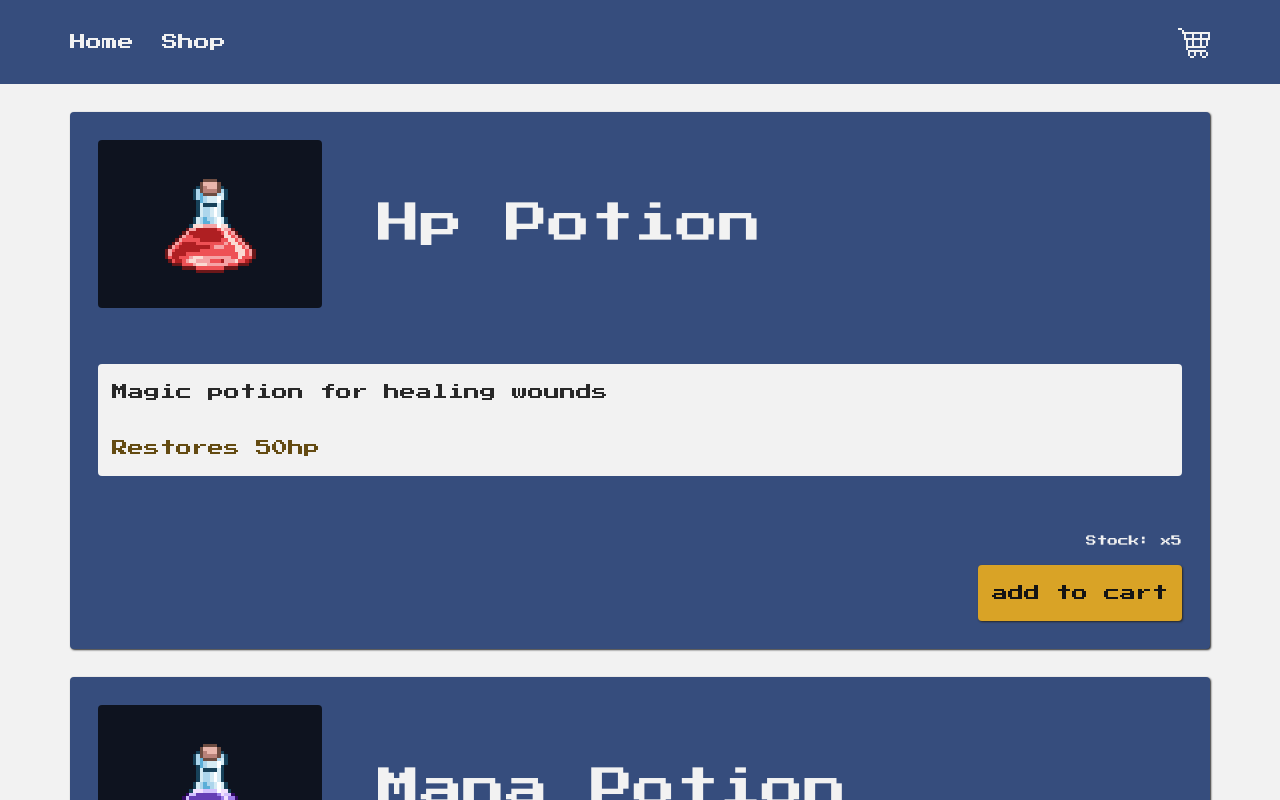
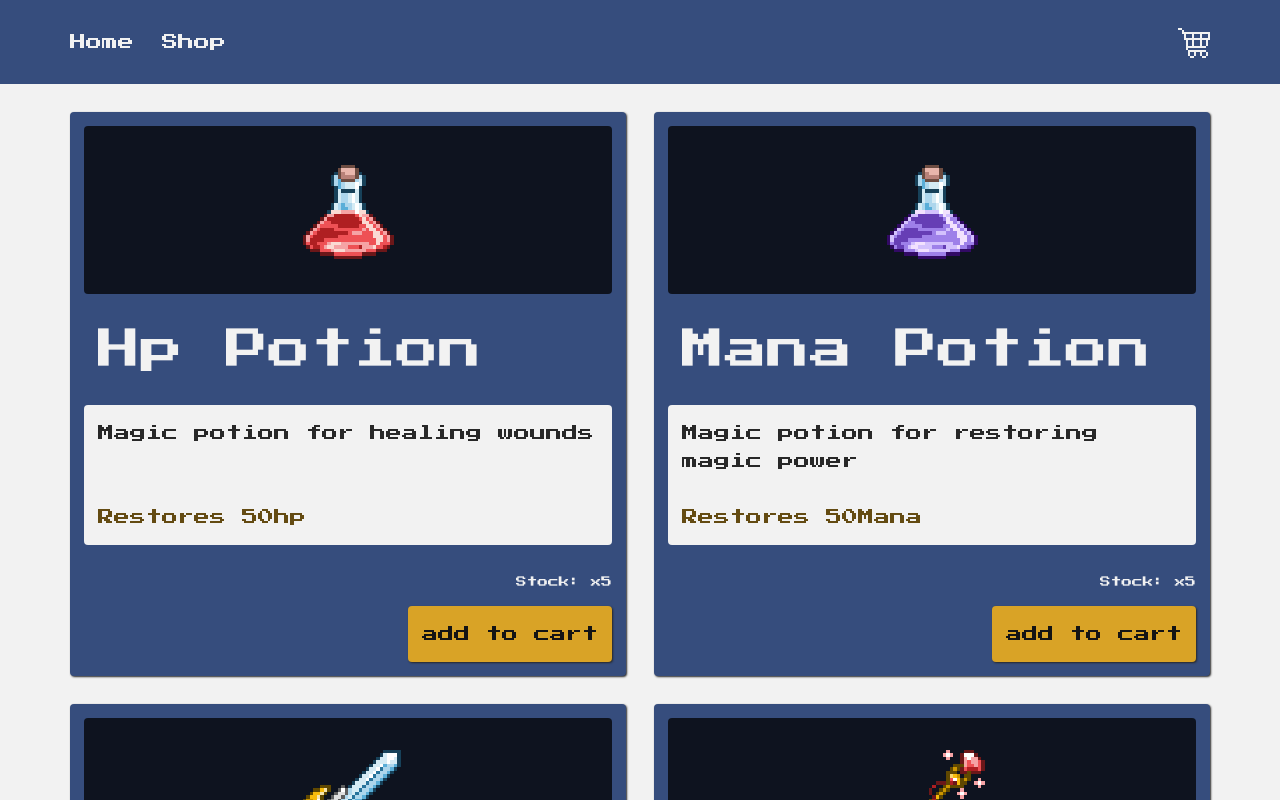
Before and after one commit to igorashs/react-shopping-cart, a React (Create React App) app: page /shop in a window 1280 px wide. Shown: the top 800 px of the page. Built offline with nearby package versions, Linux system fonts and the light colour scheme; the HTML template or start-up script is replaced by a standard one.

Commit message:
change to grid

```diff
--- a/src/Shop/Item.js
+++ b/src/Shop/Item.js
@@ -4,45 +4,24 @@ import { Button } from '../shared/Button';
 import { useShopDispatch } from '../shop-context';
 
 const ItemWrapper = styled.article`
-  --gap: var(--baseline);
-
   display: grid;
-  gap: var(--gap);
+  grid-template-rows: auto 1fr;
   padding: calc(var(--baseline) / 2);
+  gap: var(--baseline);
   border-radius: 4px;
   background-color: var(--primary);
   color: var(--text-primary);
   box-shadow: 1px 1px 2px var(--body-color);
-
-  @media (min-width: ${({ theme }) => theme.breakpoints.md}) {
-    --gap: calc(var(--baseline) * 2);
-    padding: var(--baseline);
-  }
 `;
 
-const Figure = styled.div`
+const Figure = styled.figure`
   display: flex;
-  flex-wrap: wrap;
-  gap: var(--gap);
+  flex-direction: column;
 
-  figcaption {
-    flex: 1;
-
-    h2 {
-      margin: 0;
-      padding: 0 calc(var(--baseline) / 2);
-      color: var(--text-primary);
-      overflow-wrap: break-word;
-    }
-
-    @media (min-width: ${({ theme }) => theme.breakpoints.md}) {
-      display: flex;
-      align-items: center;
-
-      h2 {
-        padding: 0;
-      }
-    }
+  h2 {
+    margin: var(--baseline) calc(var(--baseline) / 2) 0;
+    color: var(--text-primary);
+    overflow-wrap: break-word;
   }
 `;
 
@@ -59,23 +38,23 @@ const ImgWrapper = styled.div`
     image-rendering: pixelated;
     image-rendering: crisp-edges;
   }
-
-  @media (min-width: ${({ theme }) => theme.breakpoints.md}) {
-    max-width: 224px;
-  }
 `;
 
-const Details = styled.div`
+const Details = styled.section`
   display: flex;
   flex-direction: column;
-  gap: var(--gap);
+  gap: var(--baseline);
 
   p {
     max-width: 720px;
   }
 `;
 
-const DescriptionSection = styled.section`
+const Description = styled.div`
+  height: 100%;
+  display: flex;
+  flex-direction: column;
+  justify-content: space-between;
   padding: calc(var(--baseline) / 2);
   border-radius: 4px;
   background-color: var(--body-bg);
@@ -88,7 +67,7 @@ const Stats = styled.p`
   color: var(--body-accent);
 `;
 
-const BuySection = styled.section`
+const Actions = styled.div`
   display: flex;
   flex-direction: column;
   align-items: flex-end;
@@ -113,11 +92,11 @@ export function Item({ item }) {
         </figcaption>
       </Figure>
       <Details>
-        <DescriptionSection>
+        <Description>
           <p>{item.description}</p>
           <Stats>{item.stats}</Stats>
-        </DescriptionSection>
-        <BuySection>
+        </Description>
+        <Actions>
           <small>Stock: x{item.count}</small>
           <Button
             onClick={() => {
@@ -128,7 +107,7 @@ export function Item({ item }) {
           >
             Add to Cart
           </Button>
-        </BuySection>
+        </Actions>
       </Details>
     </ItemWrapper>
   );
--- a/src/Shop/Shop.js
+++ b/src/Shop/Shop.js
@@ -3,9 +3,14 @@ import { Item } from './Item';
 import styled from 'styled-components';
 
 const ItemList = styled.div`
-  display: flex;
-  flex-direction: column;
+  width: 100%;
+  display: grid;
+  grid-template-columns: 1fr;
   gap: var(--baseline);
+
+  @media (min-width: ${({ theme }) => theme.breakpoints.lg}) {
+    grid-template-columns: 1fr 1fr;
+  }
 `;
 
 export function Shop() {
```
